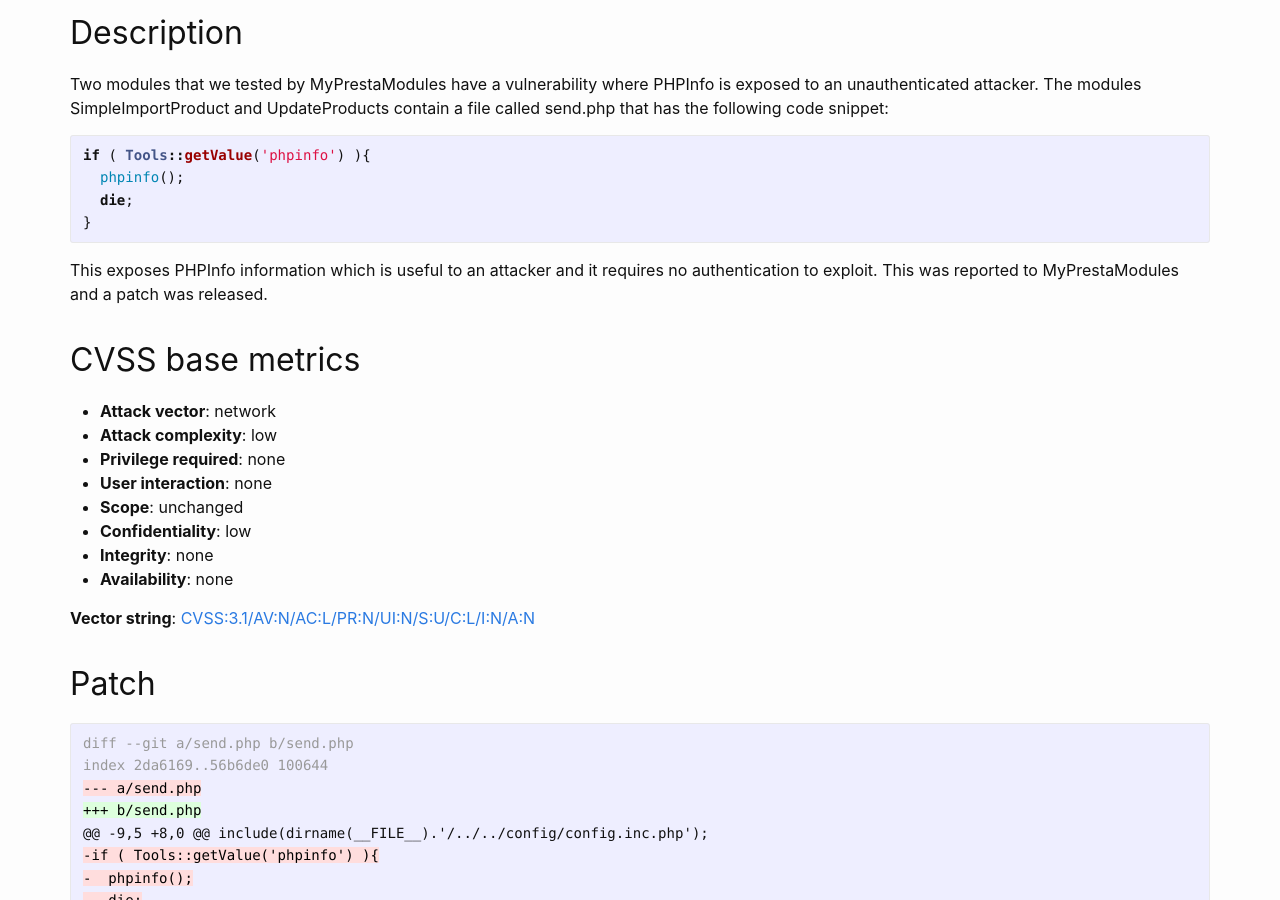
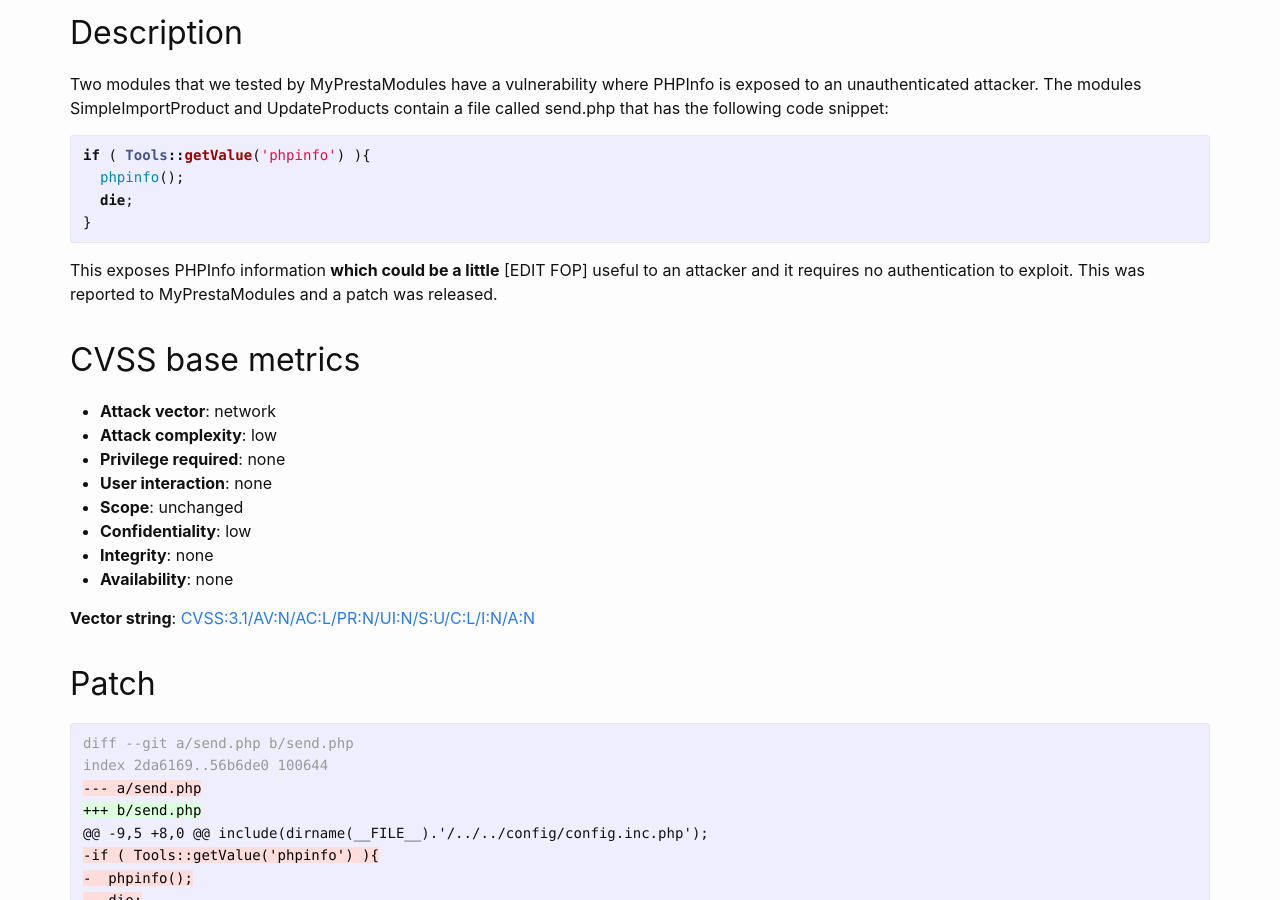
Before and after one commit to friends-of-presta/security-advisories, a Jekyll site: the page built from _posts/2023-09-08-simpleimportproduct-updateproducts.md, in a window 1280 px wide and 900 px high, scrolled down 977 px. Built offline with Jekyll 4.4.1, drawn with Linux system fonts in a browser that asks for light colours.

Commit message:
Update 2023-09-08-simpleimportproduct-updateproducts.md

````diff
--- a/_posts/2023-09-08-simpleimportproduct-updateproducts.md
+++ b/_posts/2023-09-08-simpleimportproduct-updateproducts.md
@@ -33,7 +33,7 @@ if ( Tools::getValue('phpinfo') ){
 }
 ```
 
-This exposes PHPInfo information which is useful to an attacker and it requires no authentication to exploit. This was reported to MyPrestaModules and a patch was released.
+This exposes PHPInfo information **which could be a little** [EDIT FOP] useful to an attacker and it requires no authentication to exploit. This was reported to MyPrestaModules and a patch was released.
 
 ## CVSS base metrics
 
````
